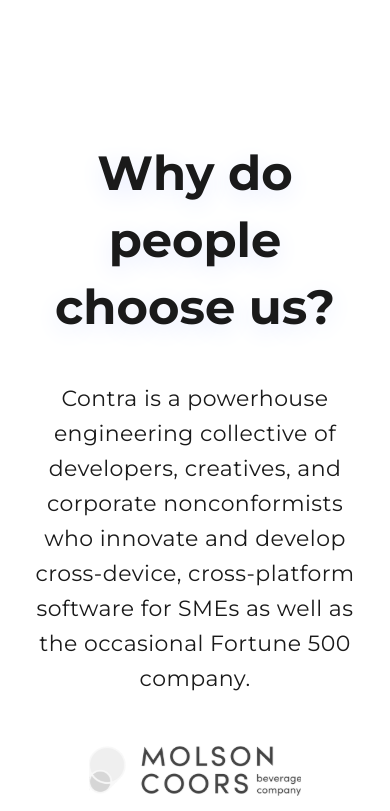
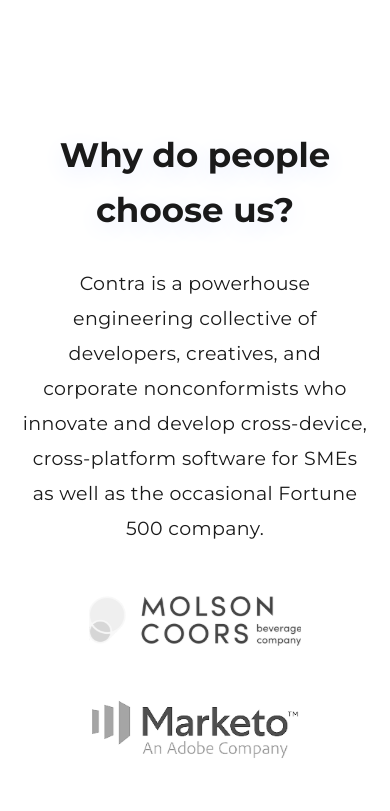
Before and after one commit to TungDev007/contra-collective, a React (Create React App) app: page / in a window 390 px wide. Shown: the part 2920-3731 px from the top of the page. Built offline with nearby package versions, Linux system fonts and the light colour scheme.

Commit message:
update the h1 font size on mobile

```diff
--- a/src/assets/styles/home.scss
+++ b/src/assets/styles/home.scss
@@ -235,6 +235,11 @@ html {
     text-shadow: 0px 6px 25px #E7ECFF;
     font-weight: bold;
     text-align: center;
+
+    @media screen and (max-width: 600px) {
+        font-size: 34px;
+        line-height: 55px;
+    }
 }
 
 .title-description {
@@ -244,6 +249,10 @@ html {
     text-align: center;
     letter-spacing: 0.02em;
     color: #1A1A1A;
+
+    @media screen and (max-width: 600px) {
+        font-size: 19px;
+    }
 }
 
 .outline-btn {
```
